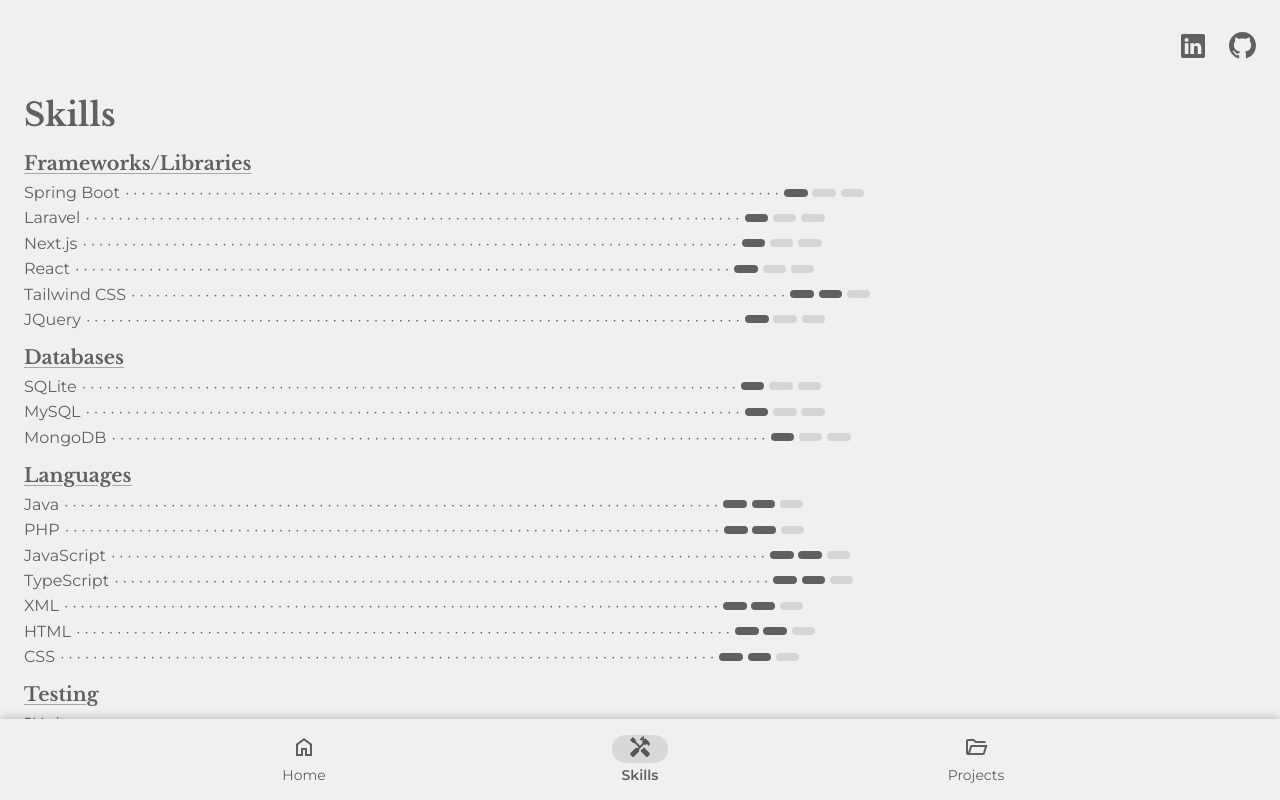
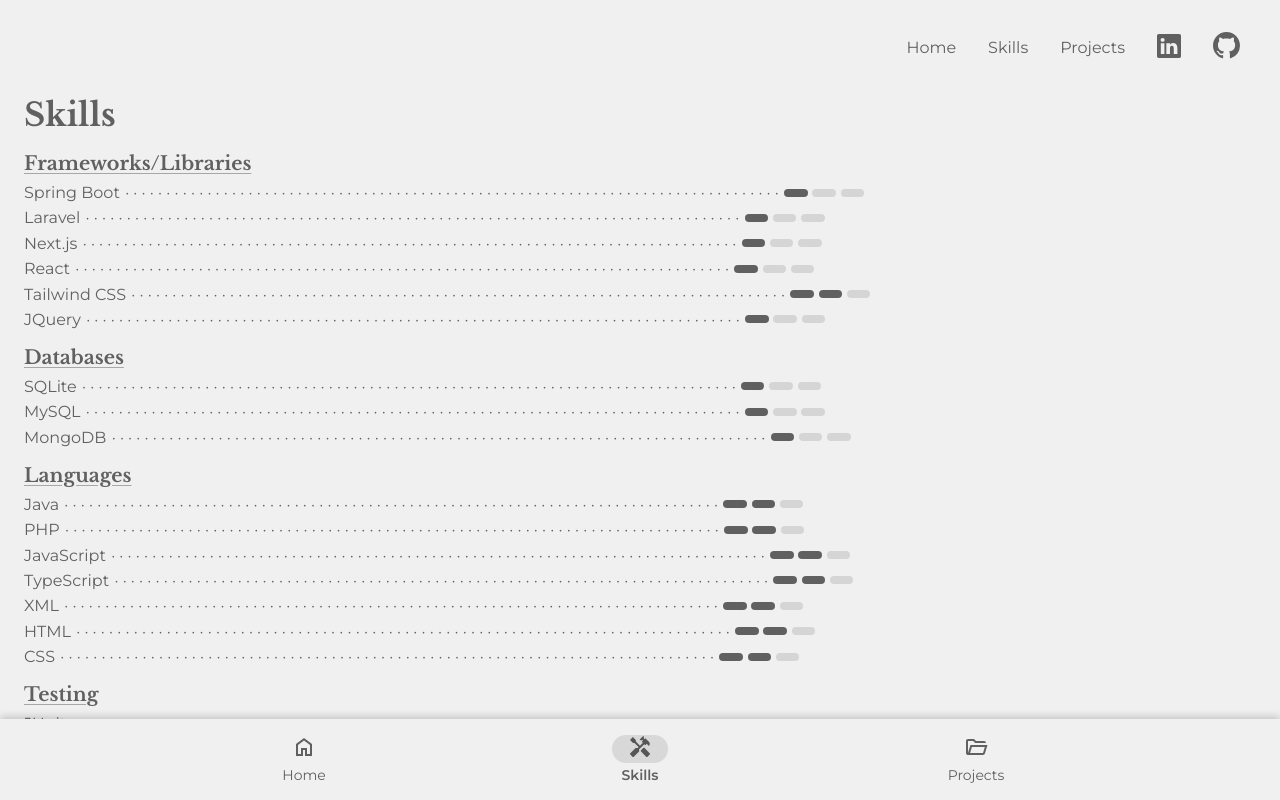
Before and after one commit to nhsneto/portfolio, a Next.js app: page /skills in a window 1280 px wide. Built offline with nearby package versions, Linux system fonts and the light colour scheme.

Commit message:
Make Navbar component responsive

```diff
--- a/app/components/Navbar.module.css
+++ b/app/components/Navbar.module.css
@@ -1,4 +1,4 @@
-.socialsContainer {
+.container {
   margin: 0 1.5rem;
   display: flex;
   justify-content: flex-end;
@@ -6,4 +6,26 @@
   padding: 2rem 0;
   gap: 1.5rem;
   font-size: 1rem;
+  color: var(--gray);
 }
+
+.desktop {
+  display: none;
+}
+
+@media (min-width: 768px) {
+  .container {
+    margin: 0 2.5rem;
+    gap: 2rem;
+  }
+}
+
+@media (min-width: 1024px) {
+  .container {
+    display: none;
+  }
+
+  .desktop {
+    display: flex;
+  }
+}
--- a/app/components/Navbar.tsx
+++ b/app/components/Navbar.tsx
@@ -1,10 +1,12 @@
 import { Github, Linkedin } from "@/app/icons";
 import Link from "next/link";
+import { montserrat } from "@/app/fonts";
 import styles from "./Navbar.module.css";
 
 export default function Navbar() {
   return (
-    <nav className={styles.socialsContainer}>
+    <>
+      <nav className={styles.container}>
         <Link href="https://linkedin.com/in/nhsneto" target="_blank">
           <Linkedin width="24" height="24" color="var(--gray)" />
         </Link>
@@ -12,5 +14,18 @@
           <Github width="27" height="27" color="var(--gray)" />
         </Link>
       </nav>
+
+      <nav className={`${styles.container} ${styles.desktop} ${montserrat.className}`}>
+        <Link href="/">Home</Link>
+        <Link href="/skills">Skills</Link>
+        <Link href="/projects">Projects</Link>
+        <Link href="https://linkedin.com/in/nhsneto" target="_blank">
+          <Linkedin width="24" height="24" color="var(--gray)" />
+        </Link>
+        <Link href="https://github.com/nhsneto" target="_blank">
+          <Github width="27" height="27" color="var(--gray)" />
+        </Link>
+      </nav>
+    </>
   );
 }
```
Lines whose indentation alone changed are shown as unchanged.
